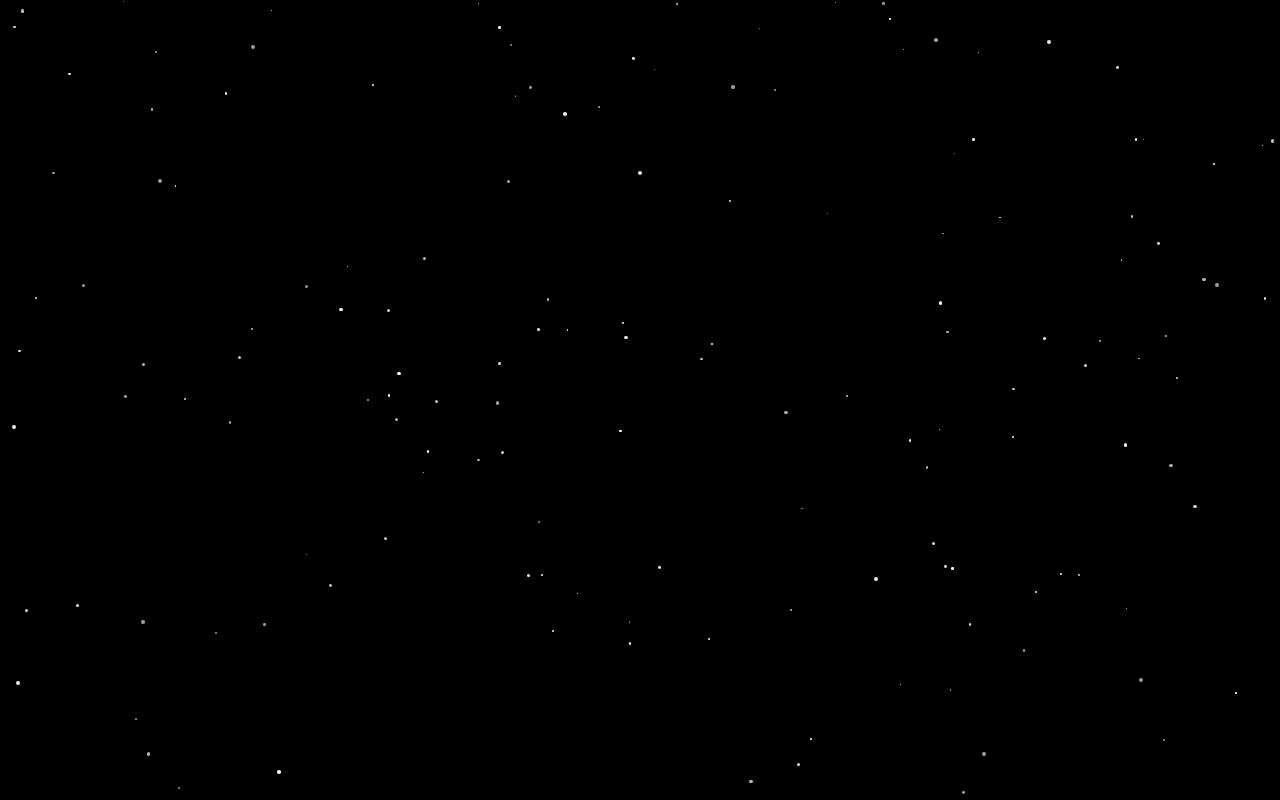
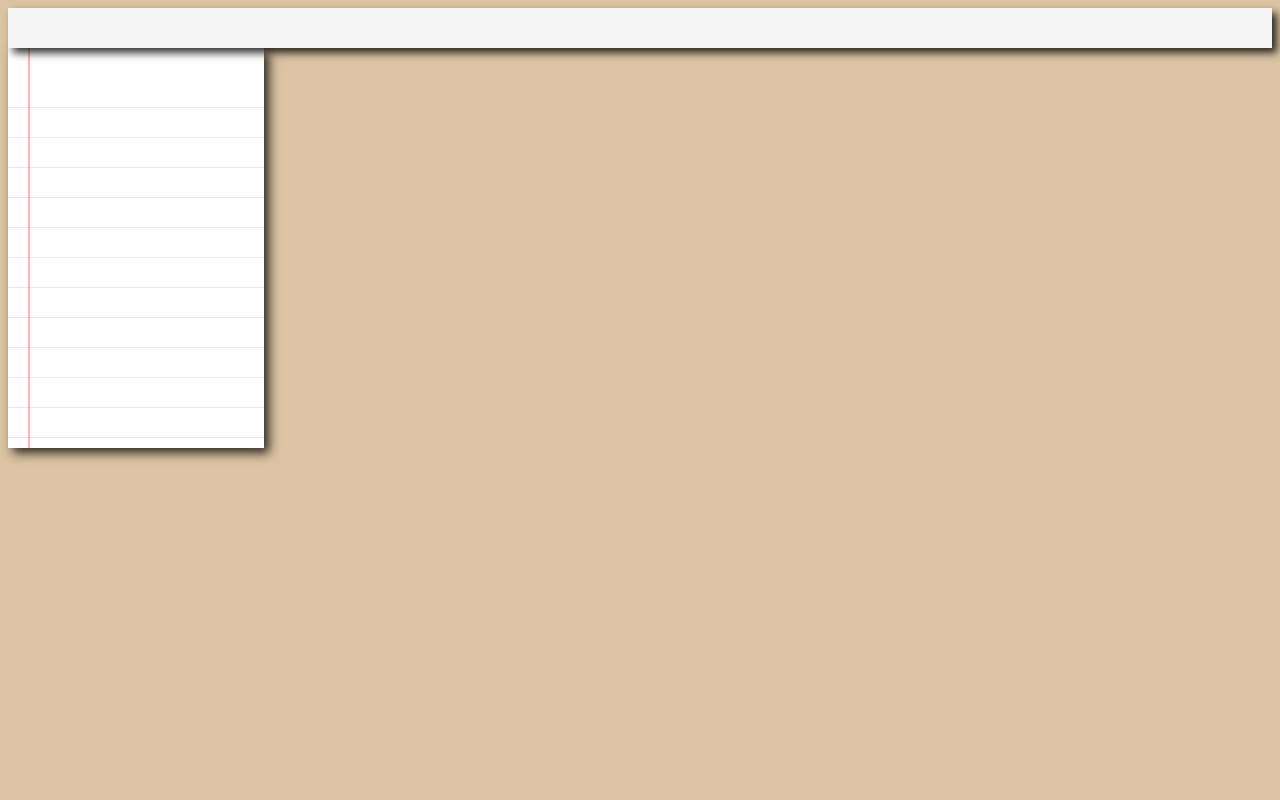
Before and after one commit to Twister2blow/RedSuns.github.io, a plain HTML site: page index.html in a window 1280 px wide. Drawn offline with Linux system fonts and the light colour scheme.

Commit message:
Add files via upload

```diff
--- a/index.html
+++ b/index.html
@@ -2,12 +2,14 @@
 <html lang="en">
 <head>
   <meta charset="UTF-8" />
-  <title>Welcome</title>
+  <title>Hidden in the Stars</title>
   <link rel="stylesheet" type="text/css" href="./resources/css/index.css"/>
 </head>
 <body>
-    <div id="starContainer"></div>
+    <div id = 'background'></div>
+    <div id = 'topBar'></div>
 
+    <div id = 'letter'></div>
     <script src="./resources/javaScript/index.js"></script>
 </body>
 </html>
--- a/resources/css/index.css
+++ b/resources/css/index.css
@@ -1,27 +1,55 @@
-#starContainer{
+#background {
     width: 100%;
     height: 100%;
 
-    position: fixed;
-    top: 0;
-    left: 0;
+    background-color: tan;
+    position: absolute;
+    top: 0%;
+    left:0%;
 
-    background: black;
-    overflow: hidden;
+    opacity: 0.8;
 }
 
-.stars {
-    position: absolute;
-    background: white;
-    border-radius: 50%;
-    animation: twinkle 2s infinite ease-in-out;
+#topBar {
+    position: sticky;
+    top: 0%;
+    left: 0%;
+    width: 100%;
+    height: 5vh;
+
+    background-color: whitesmoke;
+    z-index: 1;
+
+    box-shadow: 5px 5px 8px rgba(0, 0, 0, 0.8);
 }
 
-@keyframes twinkle {
-    0%, 100% {
-        opacity: 0.6;
-    }
-    50% {
-        opacity: 1;
-    }
+#letter {
+    position: absolute;
+    z-index: 0;
+
+    width: 20%;
+    height: 50%;
+
+    background-color: white;
+    box-shadow: 5px 5px 10px rgba(0, 0, 0, 0.8);
+
+    transition: opacity 0.3s ease;
+
+    background-image:
+
+        linear-gradient(to right, rgba(255, 0, 0, 0.3) 2px, transparent 2px),
+        linear-gradient(to bottom, white 30px, transparent 60px),
+        repeating-linear-gradient(
+            to bottom,
+            white,
+            white 29px,
+            lightgray 30px
+        );
+    background-size: 100% 100%;
+    background-position: 20px 0;
 }
+
+.dragging {
+    cursor: grab;
+    opacity: 0.4;
+}
--- a/resources/javaScript/index.js
+++ b/resources/javaScript/index.js
@@ -1,36 +1,37 @@
-const numStars = 150; // Adjust number of stars here
-const starContainer = document.getElementById('starContainer');
+// Select the letter element
+const letter = document.getElementById("letter");
 
-for (let i = 0; i < 150; i++) { // Generate 150 stars
-    const star = document.createElement('div');
-    star.className = 'stars'; // Match the corrected CSS class
-    star.style.width = `${Math.random() * 3 + 1}px`; // 1-4px size
-    star.style.height = star.style.width; // Circular stars
-    star.style.top = `${Math.random() * window.innerHeight}px`;
-    star.style.left = `${Math.random() * window.innerWidth}px`;
-    star.style.animationDelay = `${Math.random() * 2}s`; // Random twinkle delay
+// Variables to track dragging state
+let isDragging = false;
+let offsetX, offsetY;
 
-    starContainer.appendChild(star);
-}
+// Add event listeners
+letter.addEventListener("mousedown", (e) => {
+    isDragging = true;
 
+    // Calculate the offset between the mouse position and the top-left corner of the letter
+    offsetX = e.clientX - letter.offsetLeft;
+    offsetY = e.clientY - letter.offsetTop;
 
+    // Add a class to indicate dragging (optional for styling)
+    letter.className = 'dragging'
+});
 
- // Adjust stars on window resize
- window.addEventListener('resize', () => {
-    document.querySelectorAll('.star').forEach(star => star.remove());
-    for (let i = 0; i < numStars; i++) {
-        const star = document.createElement('div');
-        star.classList.add('stars');
+document.addEventListener("mousemove", (e) => {
+    if (isDragging) {
+        // Calculate the new position of the letter
+        const x = e.clientX - offsetX;
+        const y = e.clientY - offsetY;
 
-        const size = Math.random() * 2 + 1;
-        star.style.width = `${size}px`;
-        star.style.height = `${size}px`;
-        star.style.color = `rgb(${Math.random() * 255}, ${Math.random() * 255}, ${Math.random() * 255})`
-        star.style.top = `${Math.random() * window.innerHeight}px`;
-        star.style.left = `${Math.random() * window.innerWidth}px`;
-
-        star.style.animationDelay = `${Math.random() * 2}s`;
-
-        starContainer.appendChild(star);
+        // Update the letter's position
+        letter.style.left = `${x}px`;
+        letter.style.top = `${y}px`;
     }
 });
+
+document.addEventListener("mouseup", () => {
+    isDragging = false;
+
+    // Remove the dragging class
+    letter.classList.remove("dragging");
+});
```
